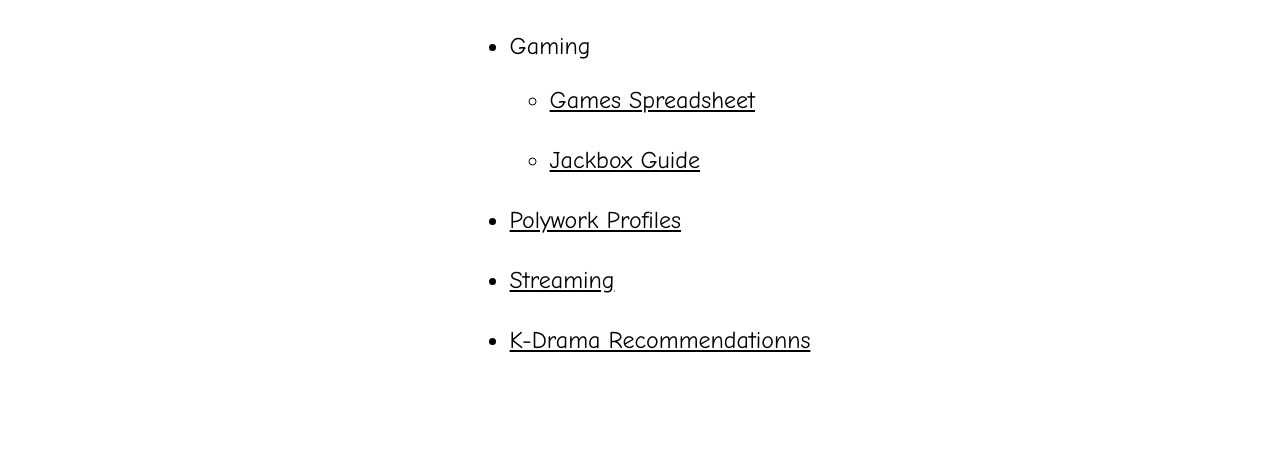
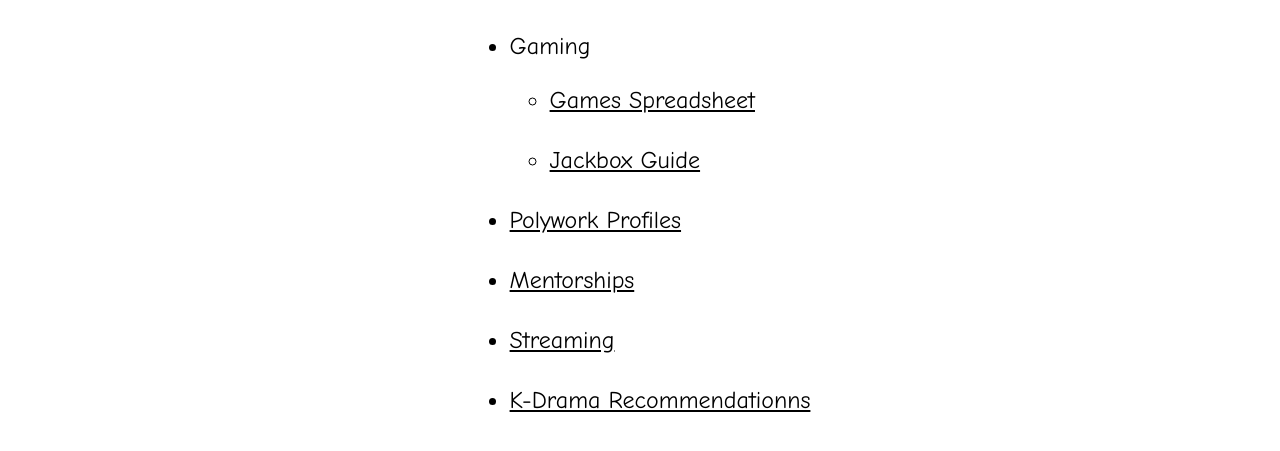
Before and after one commit to ximenavf92/rwc-stuff, a plain HTML site: page index.html in a window 1280 px wide. Shown: the part 589-1040 px from the top of the page. Before the commit the page ends 1004 px from the top, so only its background shows below. Drawn offline with Linux system fonts and the light colour scheme.

Commit message:
Feat: Add mentorships link

```diff
--- a/index.html
+++ b/index.html
@@ -28,6 +28,7 @@
             </ul>
         </li>
         <li><a href="https://docs.google.com/spreadsheets/d/1iBvjU19YT5ekkSuNkxSb0q3rIQE0HP-u4a5F-5YFqcY/edit#gid=0" target="_blannk" rel="noopener">Polywork Profiles</a></li>
+        <li><a href="https://docs.google.com/spreadsheets/d/1QD8a2BPVQkDSvn6Xcq-QpkRNw7lqvb_UDjvuqtSq9C0/edit?usp=sharing" target="_blannk" rel="noopener">Mentorships</a></li>
         <li><a href="https://docs.google.com/spreadsheets/d/1WSEMYqZoLI_IIPg99_D1loyBp7iND2TCm5J2xJrg83s/edit?usp=sharing" target="_blannk" rel="noopener">Streaming</a></li>
         <li><a href="https://docs.google.com/spreadsheets/d/1QfqqpyNxo0zNl_9xIMCy4nucKd2pMoAJHxrx8l7NJjE/edit#gid=0" target="_blannk" rel="noopener">K-Drama Recommendationns</a></li>
     </ul>
```
Also changed, not shown: 1 other file.
